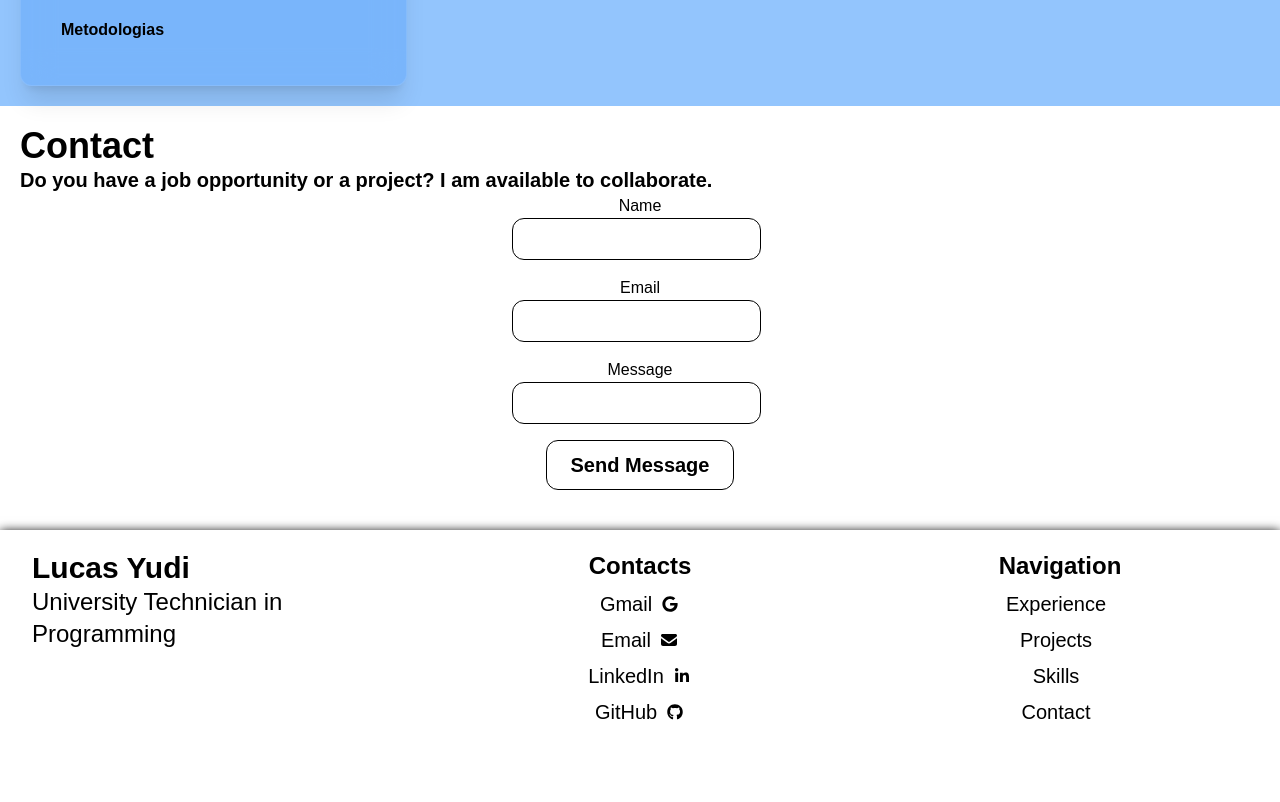
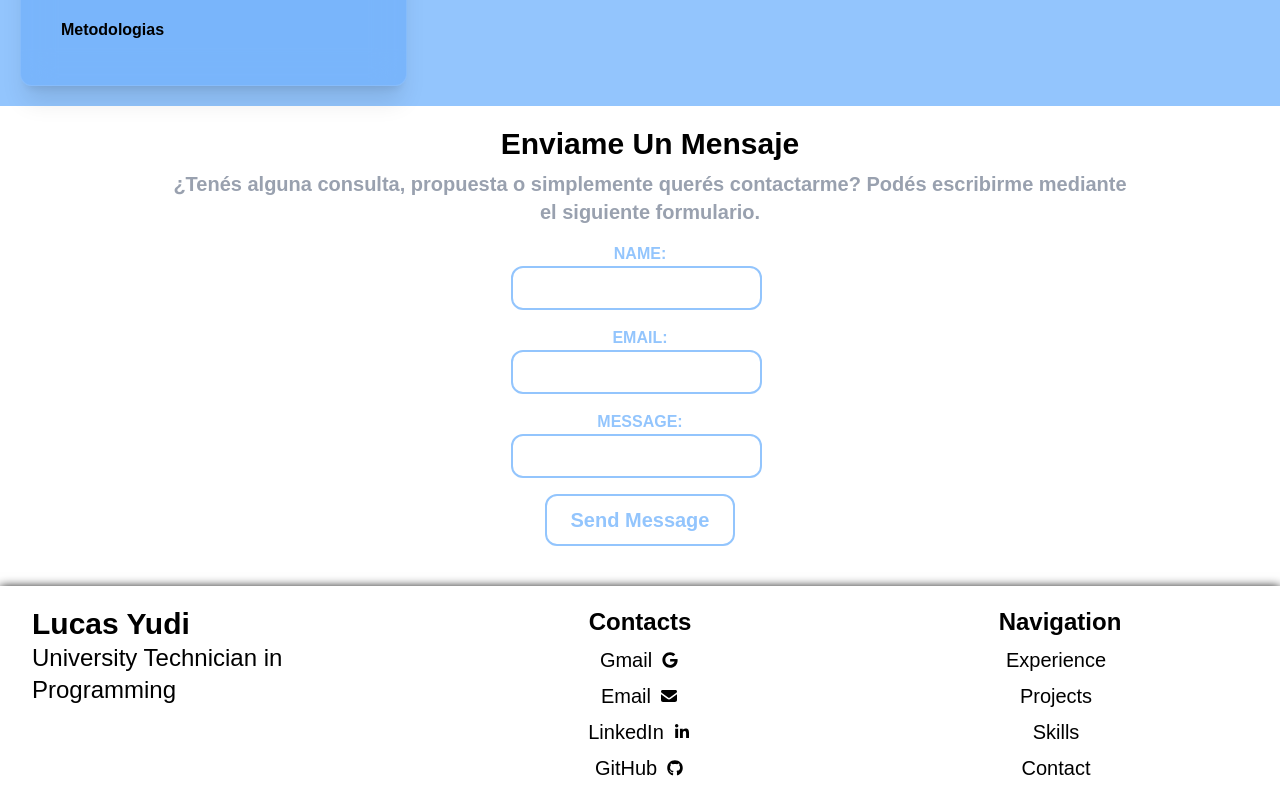
Before and after one commit to Yudi454/Portfolio-React, a Next.js app: page /en in a window 1280 px wide. Shown: the part 1860-2662 px from the top of the page. Before the commit the page ends 2606 px from the top, so only its background shows below. Built offline with nearby package versions, Linux system fonts and the light colour scheme.

Commit message:
Se actualizo el diseño de contacto en update

```diff
--- a/src/components/body/contacto/Contacto.jsx
+++ b/src/components/body/contacto/Contacto.jsx
@@ -38,60 +38,59 @@ export const Contacto = () => {
   };
 
   return (
-    <div id="contacto" className="scroll-mt-30 mb-10 mt-5 text-center md:text-start">
-      <div>
-        <h2 className="capitalize text-4xl font-bold md:ms-5">
-          {t("global.contacto")}
+    <div
+      id="contacto"
+      className="scroll-mt-30 mb-10 mt-5 text-center md:text-start"
+    >
+      <div className="text-center space-y-2">
+        <h2 className="capitalize text-3xl font-bold md:ms-5">
+          Enviame un mensaje
         </h2>
-        <p className="text-xl font-semibold mt-2 md:mt-0 mb-4 md:mb-0 md:ms-5">
-          {t("contacto.subtitulo_contacto")}
-        </p>
+        <div className="flex justify-center items-center">
+          <p className="text-xl w-3/4 text-gray-400 font-semibold mt-2 md:mt-0 mb-4 md:mb-0 md:ms-5">
+            ¿Tenés alguna consulta, propuesta o simplemente querés contactarme?
+            Podés escribirme mediante el siguiente formulario.
+          </p>
+        </div>
       </div>
-      <div className="flex flex-col justify-center items-center gap gap-5">
-        <form onSubmit={handleSubmit(onSubmit)} className="flex flex-col gap-4">
+      <div className="flex flex-col justify-center items-center mt-4">
+        <form
+          onSubmit={handleSubmit(onSubmit)}
+          className="flex flex-col space-y-4"
+        >
           <div className="flex flex-col text-center justify-center items-center">
-            <label>{t("contacto.nombre_contacto")}</label>
+            <label className="text-[#93C5FD] uppercase font-bold">
+              {t("contacto.nombre_contacto")}:
+            </label>
             <input
               {...register("nombre")}
-              className={`border ${
-                tema === "claro"
-                  ? "bg-white border-black"
-                  : "bg-black border-white"
-              } rounded-xl px-5 py-2 me-2 text-center`}
+              className={`border-2 border-[#93C5FD] focus:outline-[#7DB5F5] focus:border-3 rounded-xl px-5 py-2 me-2 text-center`}
             />
             <span>{errors.nombre && errors.nombre.message}</span>
           </div>
           <div className="flex flex-col text-center justify-center items-center">
-            <label>{t("contacto.email_contacto")}</label>
+            <label className="text-[#93C5FD] uppercase font-bold">
+              {t("contacto.email_contacto")}:
+            </label>
             <input
               {...register("email")}
-              className={`border ${
-                tema === "claro"
-                  ? "bg-white border-black"
-                  : "bg-black border-white"
-              } rounded-xl px-5 py-2 me-2 text-center`}
+              className={`border-2 border-[#93C5FD] focus:outline-[#7DB5F5] focus:border-3 rounded-xl px-5 py-2 me-2 text-center`}
             />
             <span>{errors.email && errors.email.message}</span>
           </div>
           <div className="flex flex-col text-center justify-center items-center">
-            <label>{t("contacto.mensaje_contacto")}</label>
+            <label className="text-[#93C5FD] uppercase font-bold">
+              {t("contacto.mensaje_contacto")}:
+            </label>
             <input
               {...register("mensaje")}
-              className={`border ${
-                tema === "claro"
-                  ? "bg-white border-black"
-                  : "bg-black border-white"
-              } rounded-xl px-5 py-2 me-2 text-center`}
+              className={`border-2 border-[#93C5FD] focus:outline-[#7DB5F5] focus:border-3 rounded-xl px-5 py-2 me-2 text-center`}
             />
             <span>{errors.mensaje && errors.mensaje.message}</span>
           </div>
           <div className="flex flex-col text-center justify-center items-center">
             <button
-              className={`border ${
-                tema === "claro"
-                  ? "bg-white border-black"
-                  : "bg-black border-white"
-              } py-2.5 px-6 rounded-xl text-xl font-bold hover:scale-101 duration-300`}
+              className={`border-2 border-[#93C5FD] text-[#93C5FD] py-2.5 px-6 rounded-xl text-xl font-bold hover:scale-101 hover:border-[#7DB5F5] hover:text-[#7DB5F5] duration-300`}
             >
               {t("contacto.enviar_contacto")}
             </button>
```
